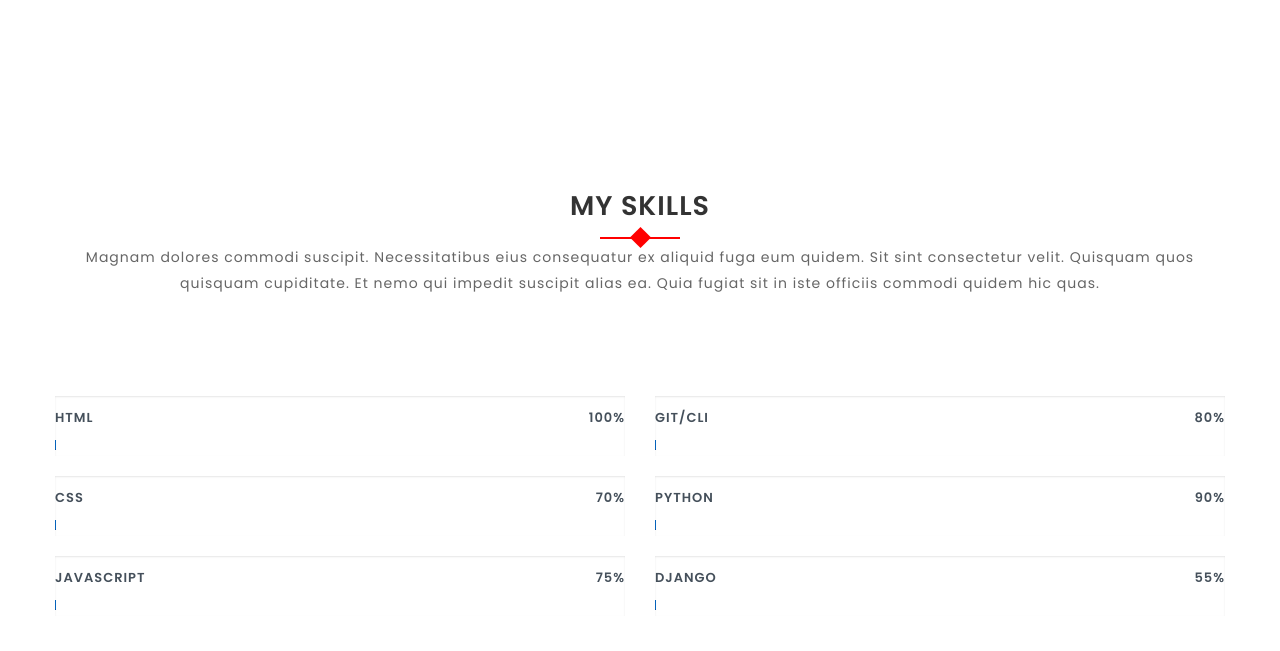
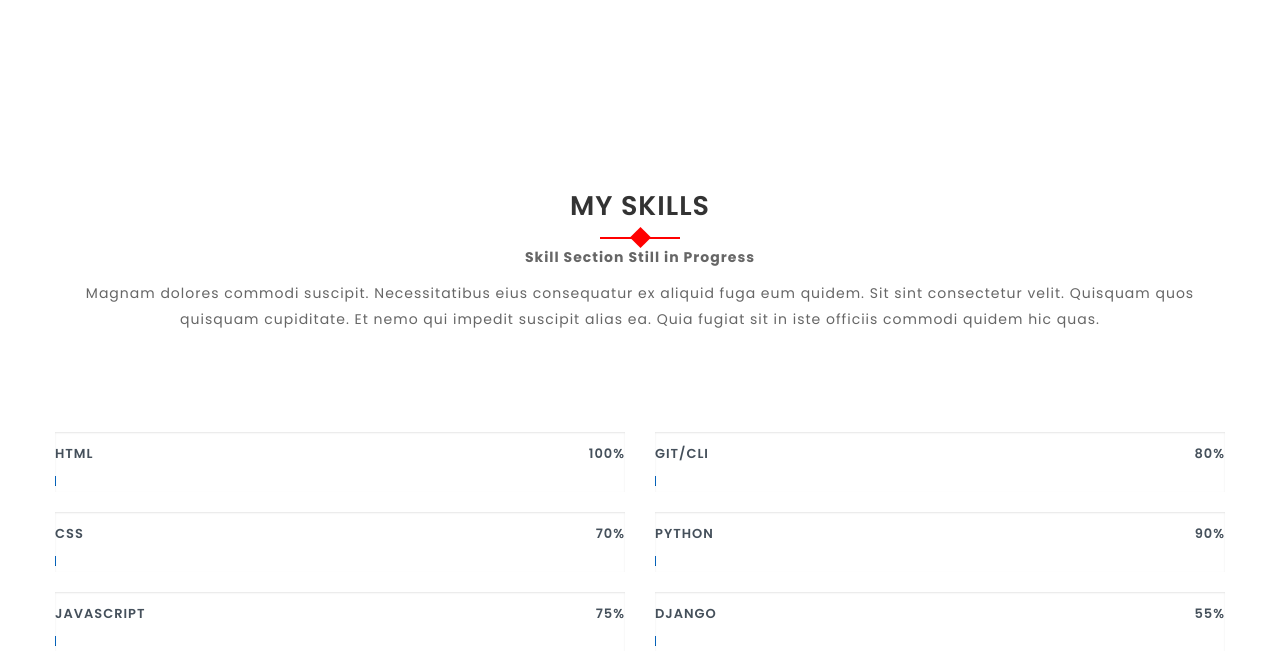
Before and after one commit to siegfred14/myportfolio, a Django app: page / in a window 1280 px wide. Shown: the part 2462-3113 px from the top of the page. Run offline with Django 3.2, Linux system fonts and the light colour scheme; some libraries are stand-ins or nearby versions.

Commit message:
Skill section update

```diff
--- a/templates/home.html
+++ b/templates/home.html
@@ -203,6 +203,7 @@
                 <div class="col-md-12">
                     <div class="section-header text-center">
                         <h2>My Skills</h2>
+                        <p><b>Skill Section Still in Progress</b></p>
                         <p>Magnam dolores commodi suscipit. Necessitatibus eius consequatur ex aliquid fuga eum quidem. Sit sint consectetur velit. Quisquam quos quisquam cupiditate. Et nemo qui impedit suscipit alias ea. Quia fugiat sit in iste officiis commodi quidem hic quas.</p>
                     </div>
                 </div>
```
